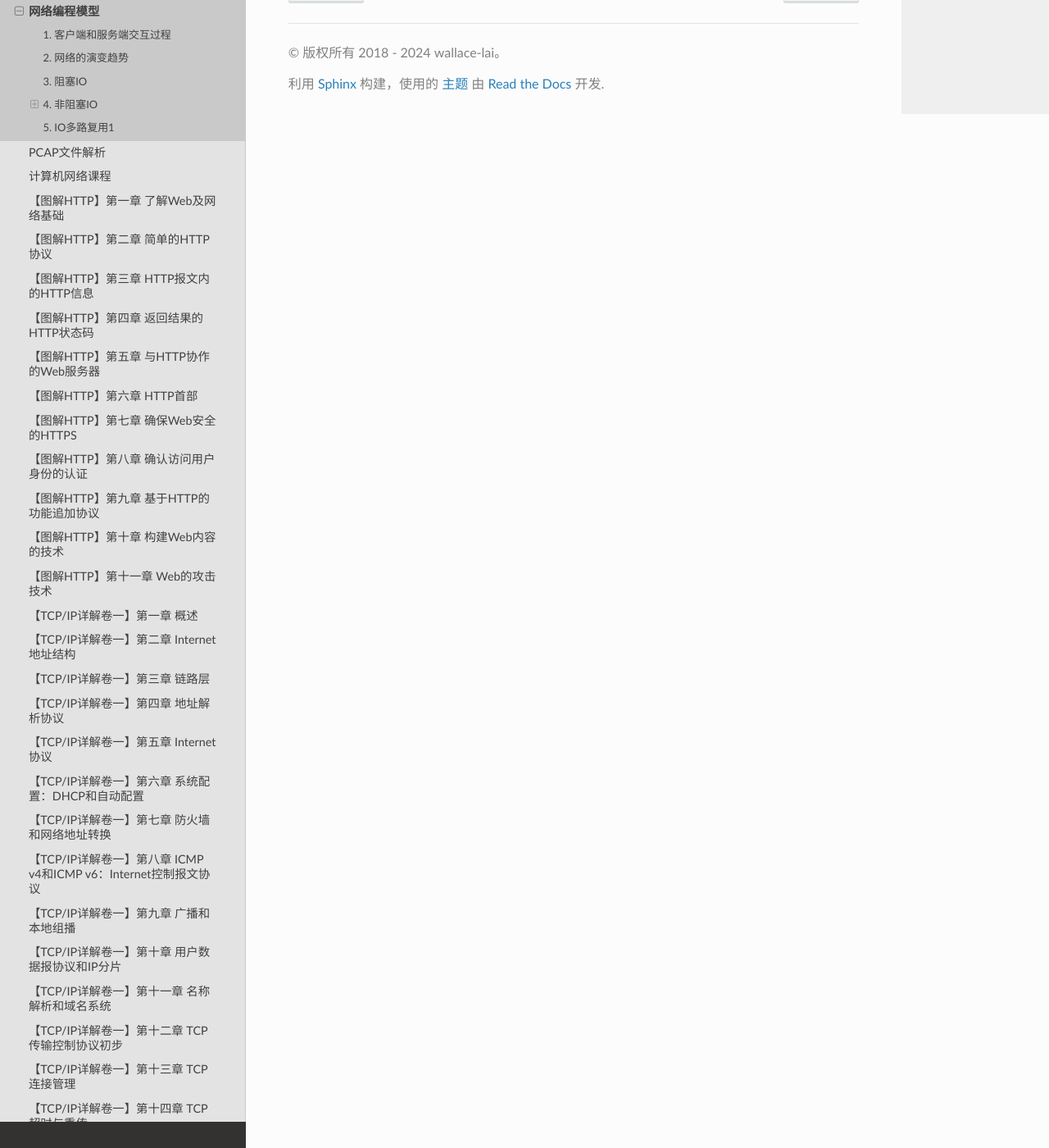
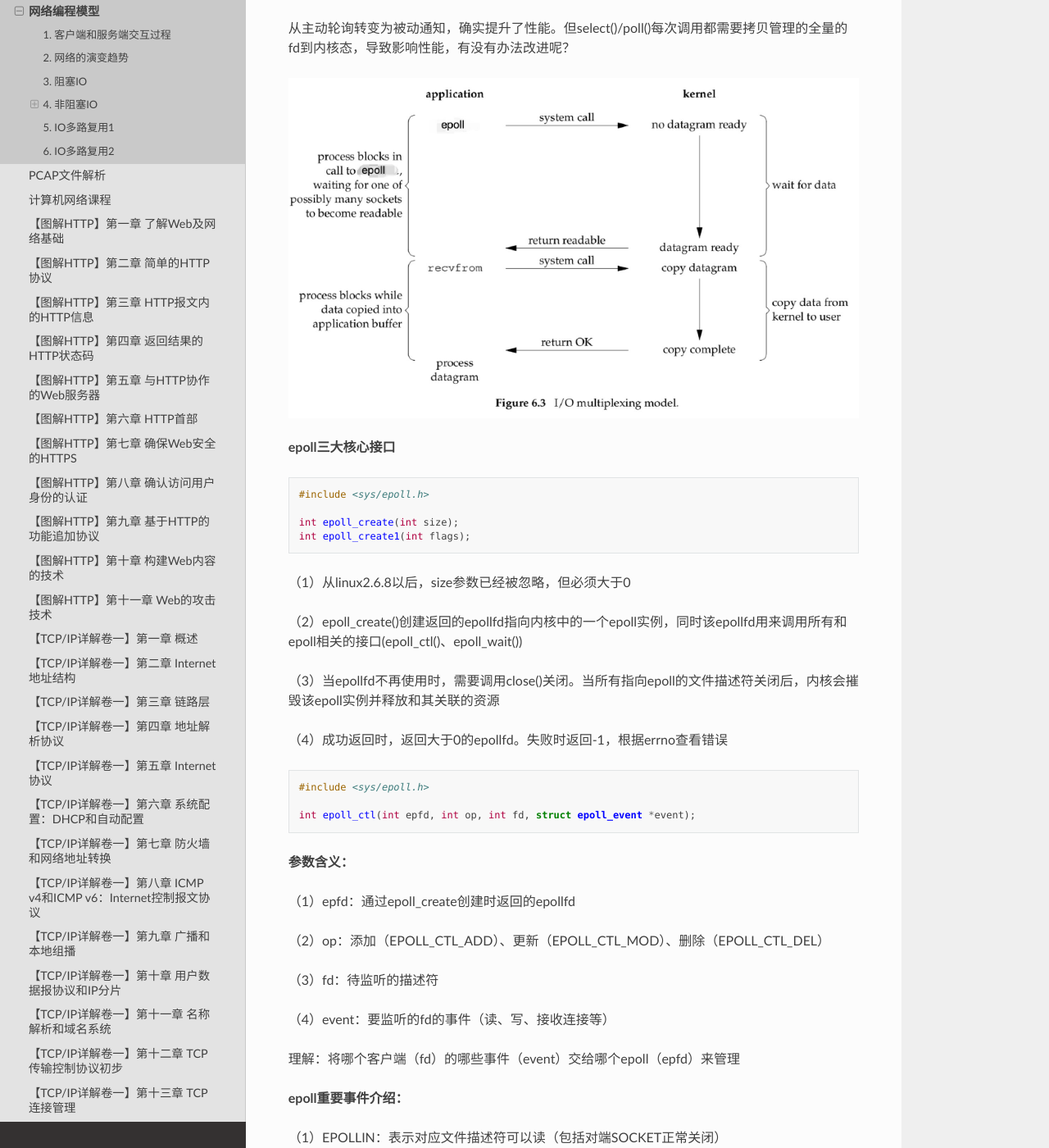
Before and after one commit to wallace-lai/learning-notes, a Sphinx documentation site: the page built from source/Network/npm.md, in a window 1280 px wide and 1400 px high, scrolled down 7321 px. Shown: the whole window at 82% size. Built offline with Sphinx 7.4.7 and the Read the Docs theme 2.0.0, drawn with Linux system fonts in a browser that asks for light colours; some of the changed text lies outside the part shown.

Commit message:
update npm (#148)

````diff
--- a/source/Network/npm.md
+++ b/source/Network/npm.md
@@ -139,3 +139,117 @@ IO多路复用主要复用的是**系统调用**。从原先非阻塞情况下
 **select和poll的缺点**
 
 （1）每次select/poll都需要将注册管理的多个client从用户态拷贝到内核态，再从内核态拷贝到用户态。在管理百万连接时，由拷贝带来的开销较大，影响性能。
+
+## 6. IO多路复用2
+
+从主动轮询转变为被动通知，确实提升了性能。但select()/poll()每次调用都需要拷贝管理的全量的fd到内核态，导致影响性能，有没有办法改进呢？
+
+![IO多路复用2](../media/images/Network/npm7.png)
+
+**epoll三大核心接口**
+
+```c
+#include <sys/epoll.h>
+
+int epoll_create(int size);
+int epoll_create1(int flags);
+```
+
+（1）从linux2.6.8以后，size参数已经被忽略，但必须大于0
+
+（2）epoll_create()创建返回的epollfd指向内核中的一个epoll实例，同时该epollfd用来调用所有和epoll相关的接口(epoll_ctl()、epoll_wait())
+
+（3）当epollfd不再使用时，需要调用close()关闭。当所有指向epoll的文件描述符关闭后，内核会摧毁该epoll实例并释放和其关联的资源
+
+（4）成功返回时，返回大于0的epollfd。失败时返回-1，根据errno查看错误
+
+
+```c
+#include <sys/epoll.h>
+
+int epoll_ctl(int epfd, int op, int fd, struct epoll_event *event);
+```
+
+**参数含义：**
+
+（1）epfd：通过epoll_create创建时返回的epollfd
+
+（2）op：添加（EPOLL_CTL_ADD）、更新（EPOLL_CTL_MOD）、删除（EPOLL_CTL_DEL）
+
+（3）fd：待监听的描述符
+
+（4）event：要监听的fd的事件（读、写、接收连接等）
+
+理解：将哪个客户端（fd）的哪些事件（event）交给哪个epoll（epfd）来管理
+
+**epoll重要事件介绍：**
+
+（1）EPOLLIN：表示对应文件描述符可以读（包括对端SOCKET正常关闭）
+
+（2）EPOLLOUT：表示对应文件描述符可以写
+
+（3）EPOLLPRI：表示对应的文件描述符有紧急的数据可读（这里应该表示有带外数据到来）
+
+（4）EPOLLERR：表示对应的文件描述符发生错误
+
+（5）EPOLLHUP：表示对应的文件描述符被挂断
+
+（6）EPOLLET：将epoll设置为边缘触发（Edge Triggered）模式，这是相对于水平触发（Level Triggered）来说的
+
+（7）EPOLLONESHOT：只监听一次事件，当监听完这次事件之后，如果还需要继续监听这个socket的话，需要再次把这个socket加入到EPOLL队列里
+
+```c
+#include <sys/epoll.h>
+
+int epoll_wait(int epfd, struct epoll_event *events, int maxevents, int timeout);
+
+// 检测event
+if (event & EPOLLHUP) {
+    // ...
+}
+
+if (event & (EPOLLPRI | EPOLLERR | EPOLLHUP)) {
+    // ...
+}
+```
+
+**参数含义：**
+
+（1）epfd：通过epoll_create()创建的epollfd
+
+（2）events：返回就绪的事件列表，就绪的事件列表个数通过epoll_wait()的返回值来传递
+
+（3）maxevents：最多返回的events个数，该值用来告诉内核创建的events有多大
+
+（4）timeout：超时时间，-1表示无限期等待、0表示立即返回、timeout>0表示正常超时时间
+
+（5）返回值cnt：0表示超时时间范围内无就绪列表；大于0表示返回就绪列表的个数(后续通过循环遍历events[0]~events[cnt-1])；-1表示错误，通过errno来识别具体错误信息
+
+**epoll的边缘触发ET模式和水平触发LT模式的区别：**
+
+（1）触发时机
+
+- 对于ET模式，仅当监控的描述符有事件就绪时触发
+- 对于LT模式，当监控的描述符有事件就绪或就绪时间未完全处理完时都会触发
+
+（2）性能消耗
+
+- 对于ET模式，相同场景下所涉及的系统调用次数较少
+- 对于LT模式，相同场景下所涉及的系统调用次数较多
+
+（3）编程难度
+
+- 对于ET模式，难度较高，数据完整性由上层用户态保证
+- 对于LT模式，难度较低，数据完整性由内核来保证，epoll默认的就是LT模式
+
+**epoll的边缘触发ET模式和水平触发LT模式的相同点：**
+
+（1）都属于epoll内置的触发模式
+
+（2）都可以实现网络传输功能
+
+**epoll源码分析**
+
+epoll是一个数据结构封装的典型案例，有研究其实现的价值
+
+【pending】
````
Also changed, not shown: source/media/images/Network/npm7.png (added).
